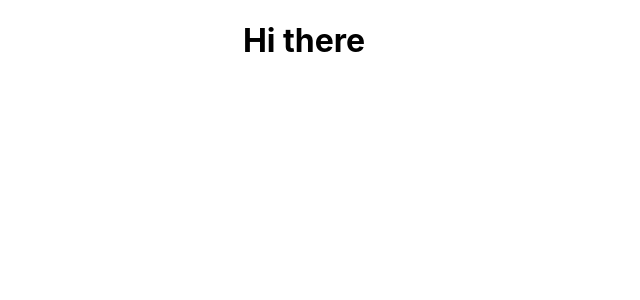
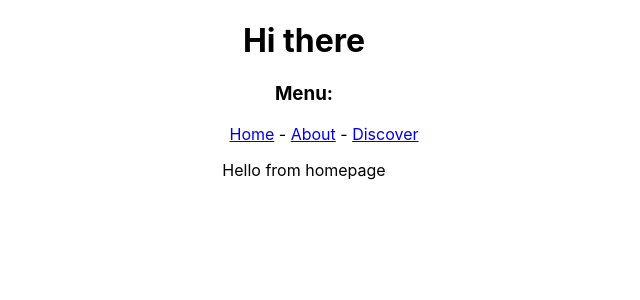
Before and after one commit to Itsapon/firstapp, a React (Create React App) app: page / in a window 1280 px wide. Shown: the top 300 px of the page, without its empty margins (336-976 px from the left). Built offline with nearby package versions, Linux system fonts and the light colour scheme.

Commit message:
added pages, added navbar

```diff
--- a/src/App.js
+++ b/src/App.js
@@ -1,10 +1,26 @@
+//imports
 import "./App.css";
+import { Switch, Route } from "react-router-dom";
+import Homepage from "./pages/Homepage";
+import DiscoverMoviesPage from "./pages/DiscoverMoviesPage";
+import Aboutpage from "./pages/Aboutpage";
+import Navbar from "./components/Navbar";
+
+//body
 
 function App() {
   return (
     <div className="App">
       <div>
         <h1>Hi there</h1>
+        <div>
+          <Navbar />
+          <Switch>
+            <Route path="/discover" component={DiscoverMoviesPage} />
+            <Route path="/about" component={Aboutpage} />
+            <Route path="/" component={Homepage} />
+          </Switch>
+        </div>
       </div>
     </div>
   );
--- /dev/null
+++ b/src/components/Navbar.js
@@ -0,0 +1,21 @@
+//imports
+import React from "react";
+import { Link, NavLink } from "react-router-dom";
+
+//component function
+export default function Navbar() {
+  return (
+    <div>
+      <h3>Menu:</h3>
+      <ul>
+        <Link to="/" exact>
+          Home
+        </Link>
+        {" - "}
+        <Link to="/about">About</Link>
+        {" - "}
+        <Link to="/discover">Discover</Link>
+      </ul>
+    </div>
+  );
+}
--- /dev/null
+++ b/src/pages/Aboutpage.js
@@ -0,0 +1,10 @@
+//imports
+
+//component function
+export default function About() {
+  return (
+    <div>
+      <p>Hello from About</p>
+    </div>
+  );
+}
--- /dev/null
+++ b/src/pages/DiscoverMoviesPage.js
@@ -0,0 +1,10 @@
+//imports
+
+//component function
+export default function DiscoverMoviesPage() {
+  return (
+    <div>
+      <p>Get ready to discover</p>
+    </div>
+  );
+}
--- /dev/null
+++ b/src/pages/Homepage.js
@@ -0,0 +1,10 @@
+//imports
+
+//component function
+export default function Homepage() {
+  return (
+    <div>
+      <p>Hello from homepage</p>
+    </div>
+  );
+}
```
